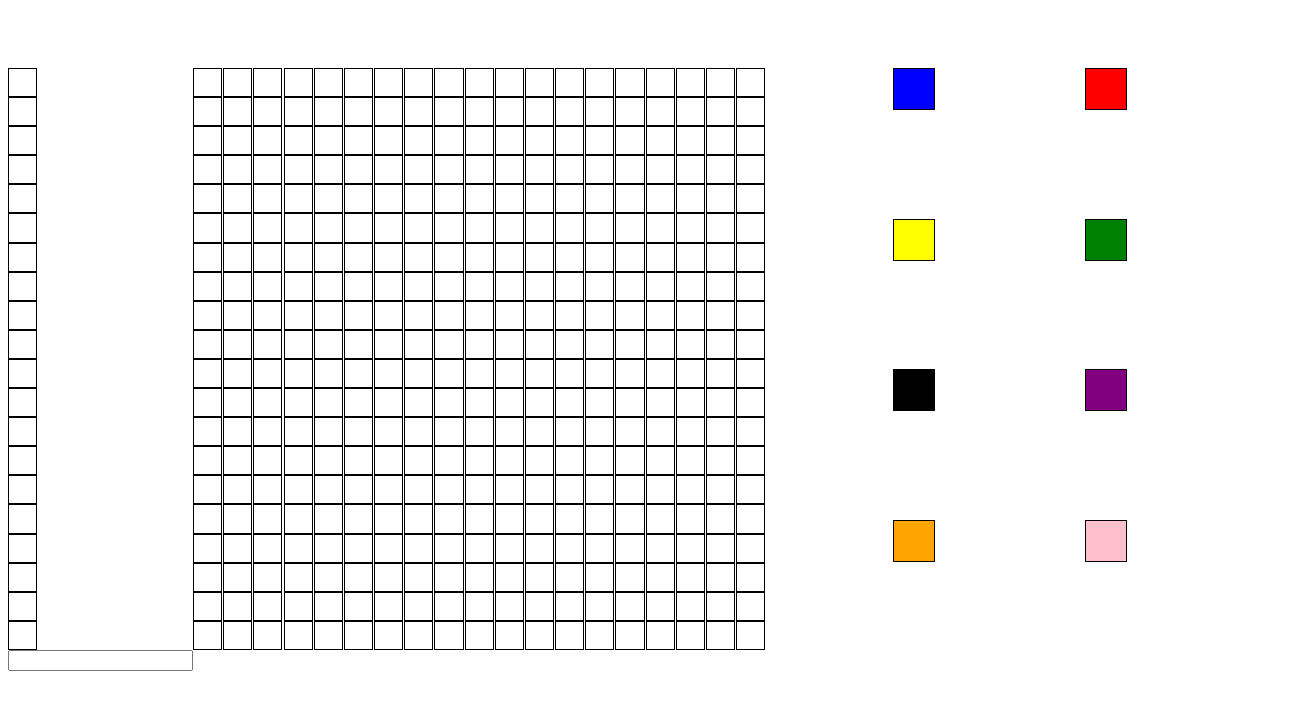
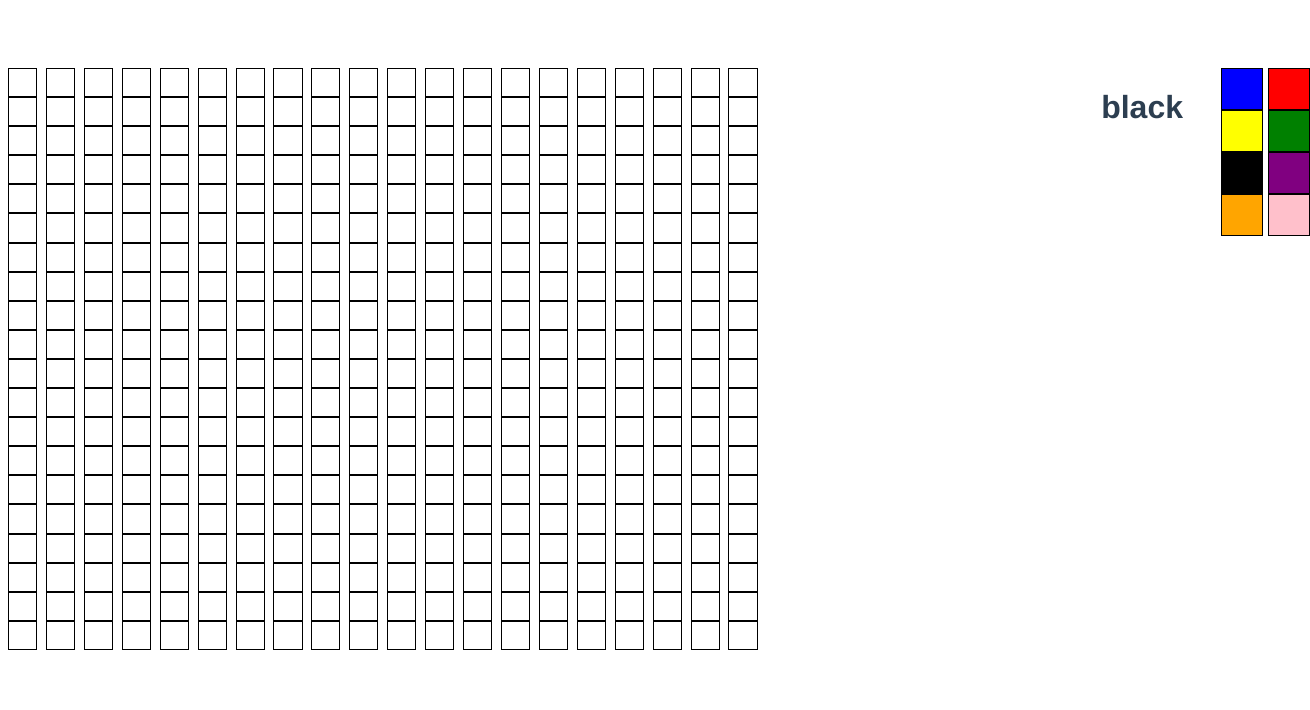
Before and after one commit to staten-island-tech/vue-reactivity-project-heochristopher, a Vue app in the folder btd/: page / in a window 1280 px wide. Shown: the top 710 px of the page, 1310 px wide, since content can reach past the window. Built offline with nearby package versions, Linux system fonts and the light colour scheme.

Commit message:
figure out how to style the display color

```diff
--- a/btd/src/App.vue
+++ b/btd/src/App.vue
@@ -25,7 +25,6 @@ export default {
   methods: {
     getColor(color) {
       this.myColor = color
-      console.log(this.myColor)
     }
   }
 }
@@ -38,6 +37,7 @@ html {
   -moz-osx-font-smoothing: grayscale;
   color: #2c3e50;
   margin-top: 60px;
+  overflow-y:hidden;
 }
 
 .container {
--- a/btd/src/components/Color.vue
+++ b/btd/src/components/Color.vue
@@ -1,14 +1,18 @@
 <template>
+<div class="container">
+  <h1>{{userColor}}</h1>
   <div class="grid">
+
     <div
       v-for="color in colors"
       :key="color"
       class="grid-box"
       :id="`${color}`"
       :style="`background-color: ${color}`"
-      @click="$emit('btnClick', color)"
+      @click="$emit('btnClick', color), displayColor(color)"
     >
     </div>
+  </div>
   </div>
 </template>
 
@@ -27,16 +31,23 @@ export default {
         "orange",
         "pink",
       ],
-
-
+      userColor: 'black'
     }
   },
    methods: {
+     displayColor(color) {
+       this.userColor = color
+     }
    }
 };
 </script>
 
 <style scoped>
+.conatiner{
+  display: flex;
+  overflow-y:hidden;
+}
+
 .grid {
     display: grid;
     grid-template-columns: repeat(2, 1fr);
--- a/btd/src/components/Grid.vue
+++ b/btd/src/components/Grid.vue
@@ -1,7 +1,6 @@
 <template>
     <div class="grid">
         <div v-for= "i in 400" :key= "i" class='grid-box' @click="fillBox(i)" :id='`${i}`'></div>
-        <input @keyup.space='fillBox("tool")'>
     </div>
 </template>
 
@@ -18,10 +17,12 @@ export default {
     },
     methods: {
         fillBox(box) {
-            if(box == "tool") {
-                document.getElementById(box).style.backgroundColor = '#ffffff'
+            if(this.gridColor === '') {
+                document.getElementById(box).style.backgroundColor = '#000'
+            } else {
+                document.getElementById(box).style.backgroundColor = this.gridColor
             }
-            document.getElementById(box).style.backgroundColor = this.gridColor
+
         }
     }
 }
```
